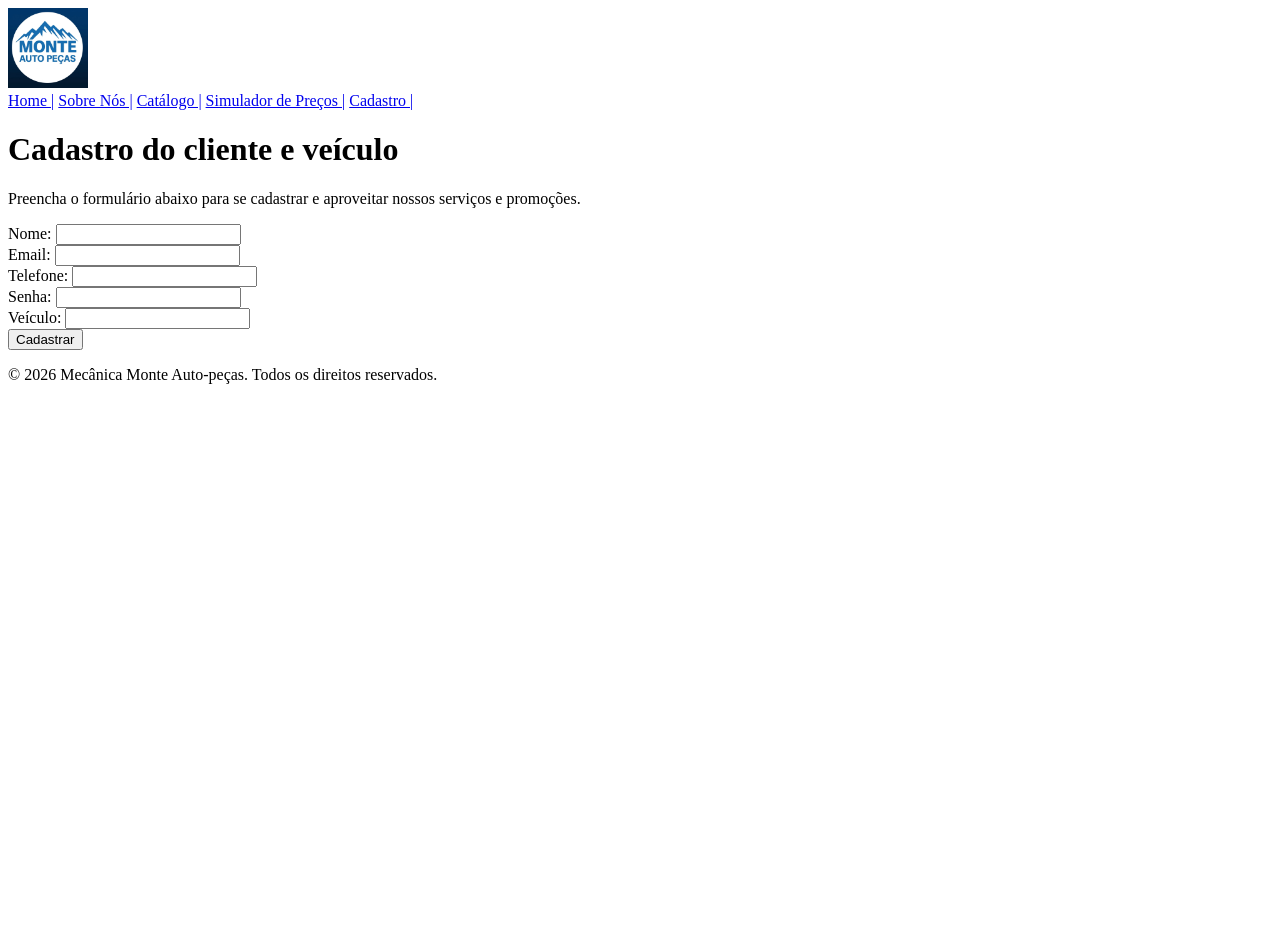
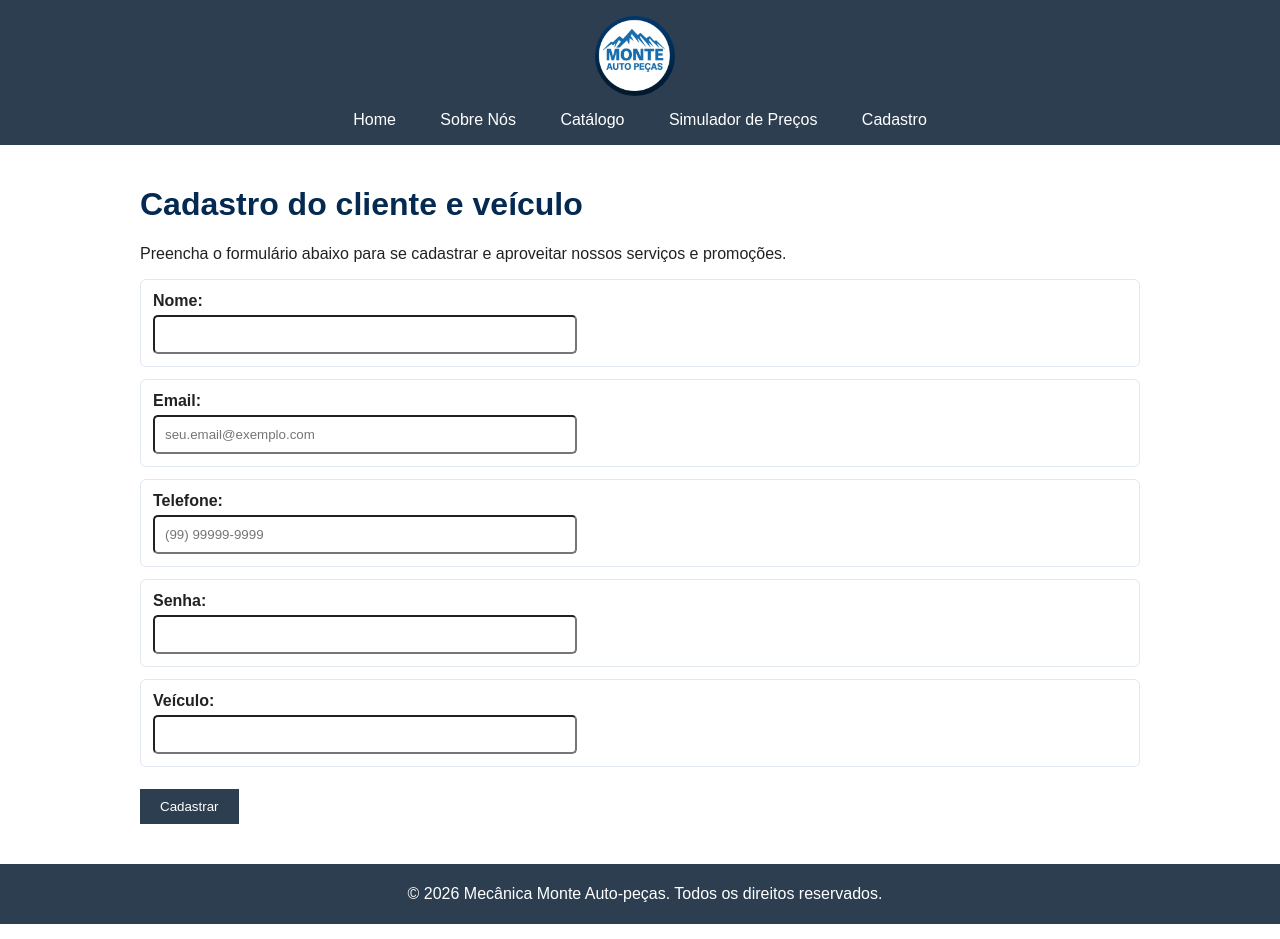
Before and after one commit to victor-xyzz/Mec-nica-Monte-Auto-pe-as, a plain HTML site: page cadastro.html in a window 1280 px wide. Before the commit the page ends 800 px from the top, so only its background shows below. Drawn offline with Linux system fonts and the light colour scheme.

Commit message:
Finaliza css atualizando cartoes, cores, e checkboxs

```diff
--- a/cadastro.html
+++ b/cadastro.html
@@ -4,16 +4,17 @@
     <meta charset="UTF-8">
     <meta name="viewport" content="width=device-width, initial-scale=1.0">
     <title>Cadastro</title>
+    <link rel="stylesheet" href="css/style.css">
 </head>
 <body>
     <header>
         <img src="img/logomonte.jpg" alt="Logo da Mecânica Monte Auto-peças" width="80" height="80">
         <nav>
-        <a href="index.html">Home |</a>
-        <a href="sobre.html">Sobre Nós |</a>
-        <a href="catalogo.html">Catálogo |</a>
-        <a href="simulador.html">Simulador de Preços |</a>
-        <a href="cadastro.html">Cadastro |</a>
+        <a href="index.html">Home </a>
+        <a href="sobre.html">Sobre Nós </a>
+        <a href="catalogo.html">Catálogo </a>
+        <a href="simulador.html">Simulador de Preços </a>
+        <a href="cadastro.html">Cadastro </a>
         </nav>
     </header>
 
@@ -28,12 +29,12 @@
 
             <div>
             <label for="email">Email:</label>
-            <input type="email" id="email" name="email" required>
+            <input type="email" id="email" name="email" required placeholder="seu.email@exemplo.com">
             </div>
 
             <div>
             <label for="telefone">Telefone:</label>
-            <input type="tel" id="telefone" name="telefone" required>
+            <input type="tel" id="telefone" name="telefone" required placeholder="(99) 99999-9999">
             </div>
 
             <div>
--- a/css/style.css
+++ b/css/style.css
@@ -0,0 +1,124 @@
+nav a {
+    background: #2c3e50;
+    padding: 5px 10px;
+    text-align: center;
+    text-decoration: none;
+    color: #ffffff;
+    margin: 0 10px;
+    margin-top: 15px;
+}
+
+body{
+
+    font-family: Arial, sans-serif;
+    color: #222222;
+    background: #ffffff;
+    margin: 0;
+    margin-bottom: 15px;
+    position: relative;
+    min-height: 100vh;
+    padding-bottom: 80px; /* Espaço para o rodapé */
+}
+
+header{
+
+    background: #2c3e50;
+    color: #ffffff;
+    padding: 1rem;
+    text-align: center;
+}
+
+header img {
+    vertical-align: middle;
+    margin-right: 10px;
+    border-radius: 50%;
+    margin-bottom: 15px
+}
+
+h1, h2 {
+    color: #042a52;
+}
+main {
+    padding: 20px;
+    max-width: 1000px;
+    margin: 0 auto;
+    min-height: 75vh
+}
+
+main img {
+    width: 250px;
+    height: 180px;
+    object-fit: cover;
+    border-radius: 8px;
+    margin-bottom: 10px;
+}
+
+main div {
+    background-color: #ffffff;
+    padding: 15px;
+    border-radius: 8px;
+    margin-bottom: 20px;
+    border: 1px solid #e2e8f0;
+}
+
+main .produtos {
+    display: inline-block;
+    vertical-align: top;
+    width: 280px;
+    min-height: 340px;
+    background-color: #ffffff;
+    border: 1px solid #cbd5e1;
+    border-radius: 10px;
+    padding: 15px;
+    margin: 10px;
+    box-shadow: 0 4px 6px rgba(0, 0, 0, 0.08);
+}
+
+main .produtos img {
+    width: 100%;
+    height: 160px;
+    object-fit: contain;
+    display: block;
+    margin: 10px 0;
+}
+footer{
+
+    background: #2c3e50;
+    color: #ffffff;
+    padding: 5px;
+    text-align: center;
+    position: fixed;
+    bottom: 0;
+    width: 100%;
+    position: absolute;
+    bottom: 0;
+    width: 100%;
+}
+
+button, input[type="submit"] {
+    background: #2c3e50;
+    color: #ffffff;
+    border: none;
+    padding: 10px 20px;
+    cursor: pointer;
+    margin-top: 10px;
+}
+main div {
+    margin-bottom: 12px;
+    background-color: #ffffff;
+    padding: 12px;
+    border-radius: 6px;
+}
+
+input[type="text"], input[type="email"], input[type="tel"], input[type="password"] {
+    width: 100%;
+    padding: 10px;
+    max-width: 400px;
+    border-radius: 5px;
+}
+
+label {
+    display: block;
+    margin-bottom: 5px;
+    font-weight: bold;
+}
```
Also changed, not shown: catalogo.html (+30 -30 lines), index.html (+7 -6 lines), simulador.html (+6 -5 lines), sobre.html (+6 -5 lines).
